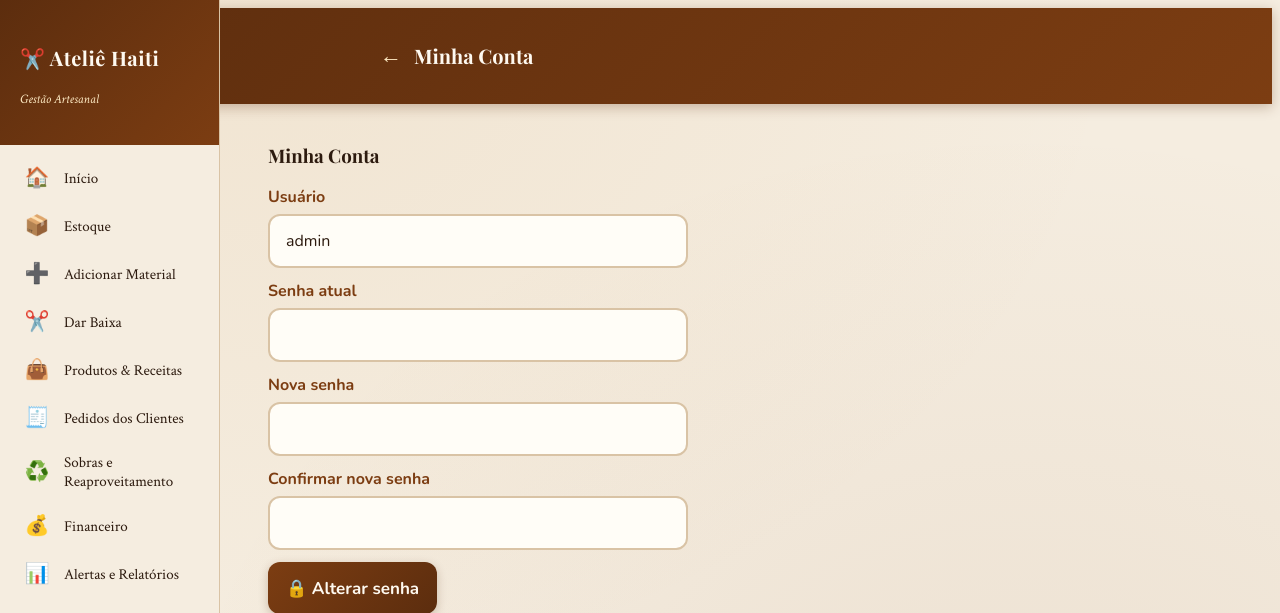
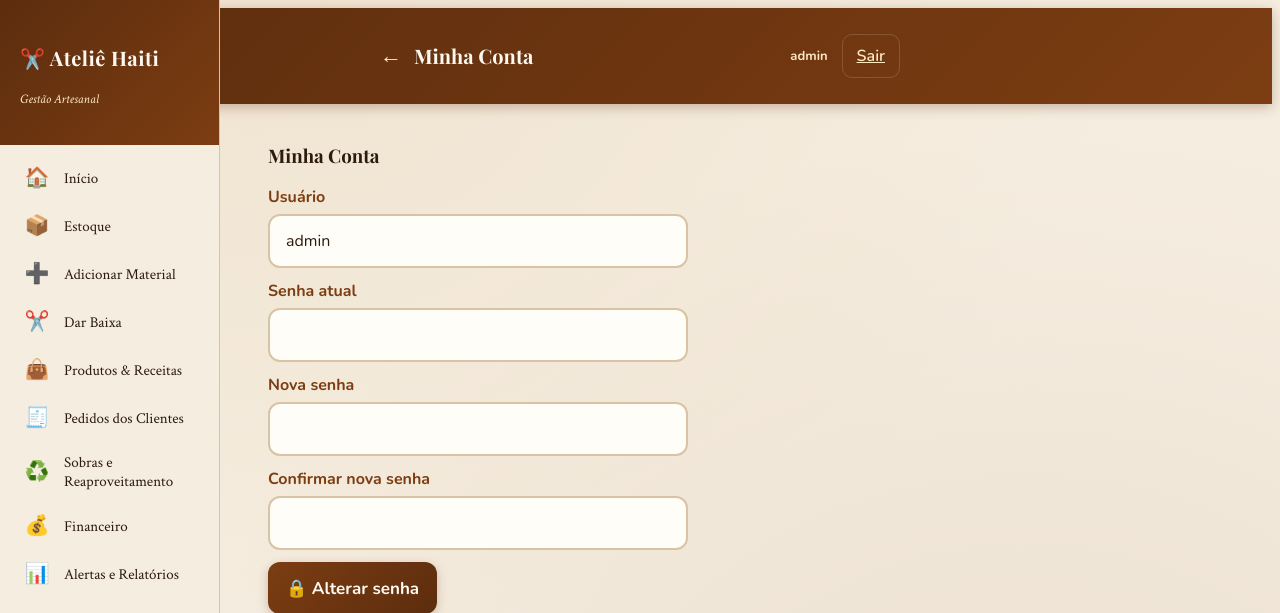
Before and after one commit to Lorena110507/Extensao_universitaria, a Flask app: page /minha-conta in a window 1280 px wide. Shown: the top 613 px of the page. Run offline with Flask 3, Linux system fonts and the light colour scheme; a user stored in the database is signed in; data comes from the database, SQL or seed files in the repository.

Commit message:
botão de log out

```diff
--- a/templates/base.html
+++ b/templates/base.html
@@ -26,7 +26,16 @@
         <p class="font-crimson" style="font-size:13px; color:#fde9c2; font-style:italic;">{{ subtitulo }}</p>
         {% endif %}
       </div>
-      <button id="btn-menu" class="btn-menu" aria-label="Abrir menu" type="button">☰</button>
+      <div style="display:flex; gap:8px; align-items:center;">
+        {% if g.get('user') %}
+          <div style="font-size:13px; color:#fde9c2; text-align:right;">
+            <div style="font-weight:700;">{{ g.user.username }}</div>
+            <div style="font-size:11px; color:#f7e7c9">{{ g.user.role }}</div>
+          </div>
+          <a href="{{ url_for('logout') }}" class="btn-ghost" style="margin-left:6px; color:#fde9c2; border-color:rgba(255,255,255,0.15);">Sair</a>
+        {% endif %}
+        <button id="btn-menu" class="btn-menu" aria-label="Abrir menu" type="button">☰</button>
+      </div>
     </div>
   </header>
 
```
